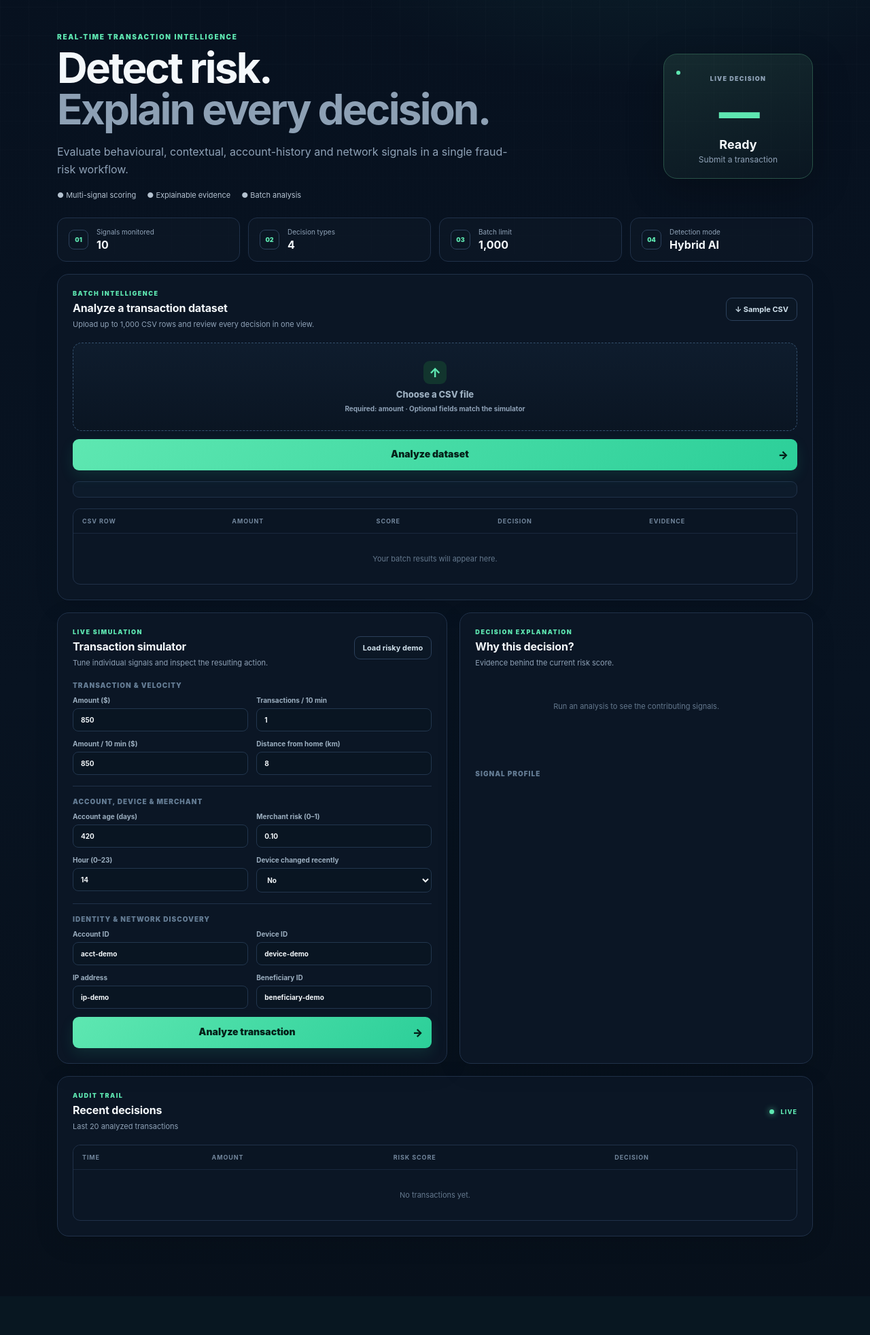
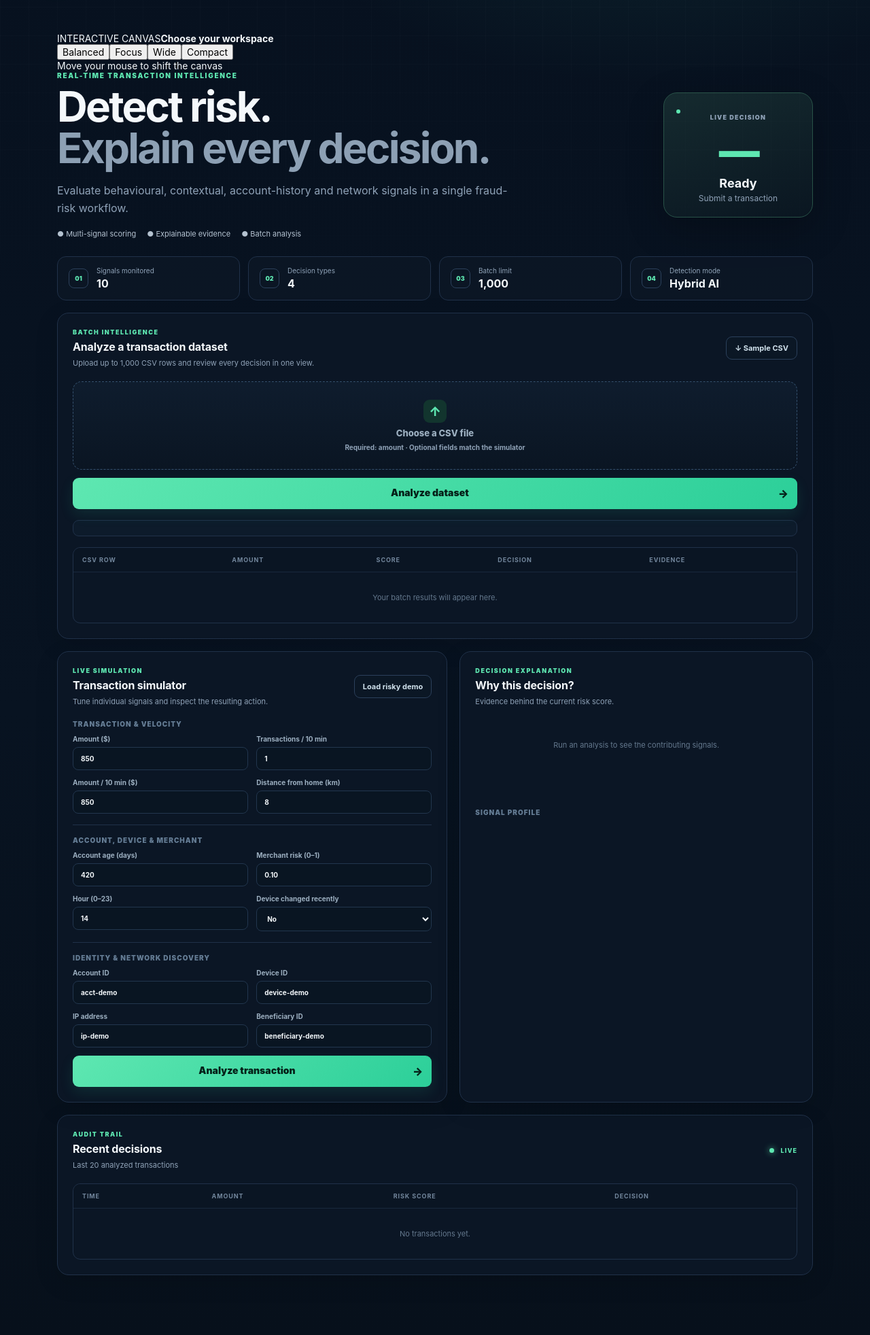
Before and after one commit to kvkishore888/real-time-financial-fraud-detection, a Flask app: page / in a window 1280 px wide. Shown: the part 74-2038 px from the top of the page at 68% size. Before the commit the page ends 1893 px from the top, so only its background shows below. Run offline with Flask 3, Linux system fonts and the light colour scheme; data that the repository does not hold is empty.

Commit message:
feat: add interactive dashboard layout switcher

```diff
--- a/templates/index.html
+++ b/templates/index.html
@@ -19,8 +19,9 @@
   </div>
 </header>
 
-<main>
-  <section class="hero">
+<main id="appMain">
+  <div class="layout-bar"><div><span class="layout-kicker">INTERACTIVE CANVAS</span><strong>Choose your workspace</strong></div><div class="layout-switcher" role="group" aria-label="Choose dashboard layout"><button type="button" class="layout-btn active" data-layout="balanced">Balanced</button><button type="button" class="layout-btn" data-layout="focus">Focus</button><button type="button" class="layout-btn" data-layout="wide">Wide</button><button type="button" class="layout-btn" data-layout="compact">Compact</button></div><span class="cursor-hint">Move your mouse to shift the canvas</span></div>
+  <section class="hero interactive-card" data-depth="10">
     <div class="hero-copy">
       <p class="eyebrow">REAL-TIME TRANSACTION INTELLIGENCE</p>
       <h1>Detect risk.<br><span>Explain every decision.</span></h1>
@@ -35,14 +36,14 @@
     </div>
   </section>
 
-  <section class="overview">
+  <section class="overview interactive-card" data-depth="6">
     <div class="metric"><span class="metric-icon">01</span><div><small>Signals monitored</small><strong>10</strong></div></div>
     <div class="metric"><span class="metric-icon">02</span><div><small>Decision types</small><strong>4</strong></div></div>
     <div class="metric"><span class="metric-icon">03</span><div><small>Batch limit</small><strong>1,000</strong></div></div>
     <div class="metric"><span class="metric-icon">04</span><div><small>Detection mode</small><strong>Hybrid AI</strong></div></div>
   </section>
 
-  <section class="panel upload-panel">
+  <section class="panel upload-panel interactive-card" data-depth="5">
     <div class="section-heading">
       <div><p class="section-kicker">BATCH INTELLIGENCE</p><h2>Analyze a transaction dataset</h2><span class="muted">Upload up to 1,000 CSV rows and review every decision in one view.</span></div>
       <button class="secondary" type="button" onclick="downloadSample()">↓ Sample CSV</button>
@@ -64,7 +65,7 @@
   </section>
 
   <section class="workspace">
-    <div class="panel simulator">
+    <div class="panel simulator interactive-card" data-depth="7">
       <div class="section-heading">
         <div><p class="section-kicker">LIVE SIMULATION</p><h2>Transaction simulator</h2><span class="muted">Tune individual signals and inspect the resulting action.</span></div>
         <button class="secondary" type="button" onclick="loadDemo()">Load risky demo</button>
@@ -95,7 +96,7 @@
       </form>
     </div>
 
-    <div class="panel decision-panel">
+    <div class="panel decision-panel interactive-card" data-depth="9">
       <div class="section-heading">
         <div><p class="section-kicker">DECISION EXPLANATION</p><h2>Why this decision?</h2><span class="muted">Evidence behind the current risk score.</span></div>
       </div>
@@ -107,7 +108,7 @@
     </div>
   </section>
 
-  <section class="panel events">
+  <section class="panel events interactive-card" data-depth="5">
     <div class="section-heading"><div><p class="section-kicker">AUDIT TRAIL</p><h2>Recent decisions</h2><span class="muted">Last 20 analyzed transactions</span></div><span class="live compact"><i></i> LIVE</span></div>
     <div class="table-wrap"><table>
       <thead><tr><th>Time</th><th>Amount</th><th>Risk score</th><th>Decision</th></tr></thead>
```
